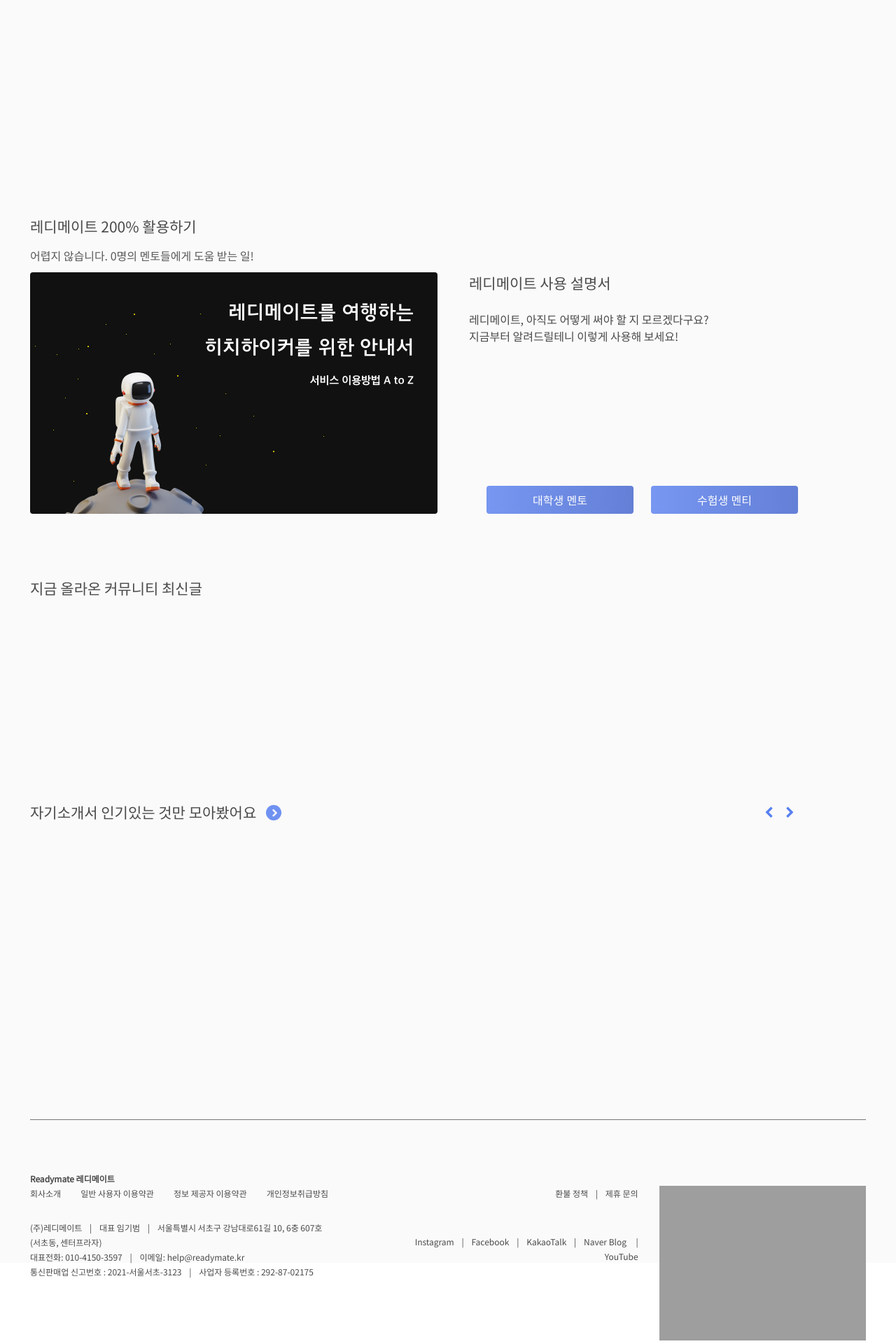
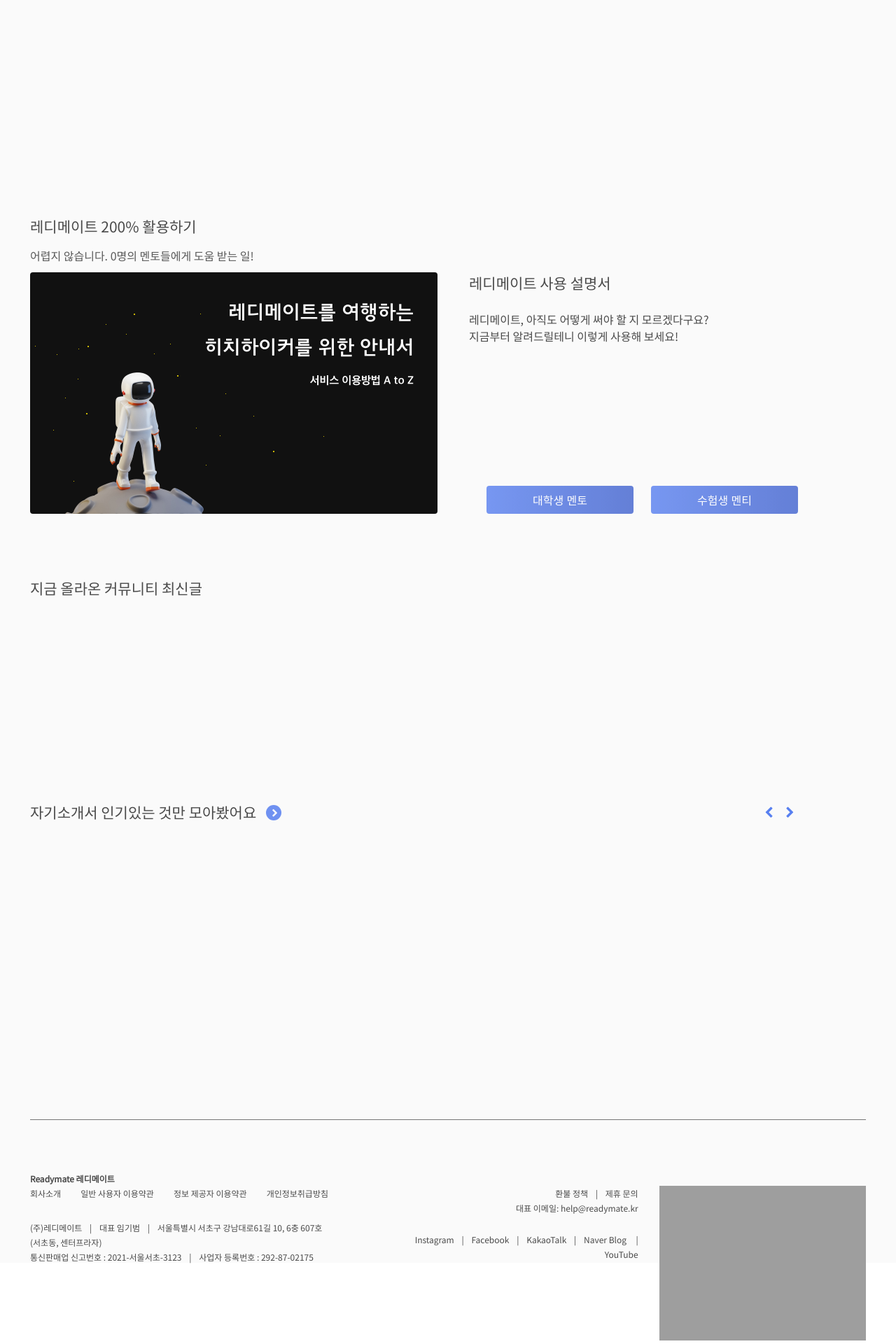
Before and after one commit to leeedward19963/Readymate, a Flask app: page /index in a window 1280 px wide. Shown: the part 1723-3643 px from the top of the page at 70% size. Run offline with Flask 2, Linux system fonts and the light colour scheme; data that the repository does not hold is empty; some libraries are stand-ins or nearby versions; grey boxes are pictures that could not be loaded.

Commit message:
이호진

```diff
--- a/templates/index.html
+++ b/templates/index.html
@@ -1463,7 +1463,6 @@
         </div>
         <p style="margin-top: 28px">
         <p style="font-size: 12px;line-height: 21px">(주)레디메이트&nbsp;&nbsp;&nbsp;&nbsp;|&nbsp;&nbsp;&nbsp;&nbsp;대표 임기범&nbsp;&nbsp;&nbsp;&nbsp;|&nbsp;&nbsp;&nbsp;&nbsp;서울특별시 서초구 강남대로61길 10, 6충 607호(서초동, 센터프라자)</p>
-        <p style="font-size: 12px;line-height: 21px">대표전화: 010-4150-3597&nbsp;&nbsp;&nbsp;&nbsp;|&nbsp;&nbsp;&nbsp;&nbsp;이메일: help@readymate.kr</p>
         <p style="font-size: 12px;line-height: 21px">통신판매업 신고번호 : 2021-서울서초-3123&nbsp;&nbsp;&nbsp;&nbsp;|&nbsp;&nbsp;&nbsp;&nbsp;사업자
             등록번호 : 292-87-02175</p>
         </p>
@@ -1472,7 +1471,8 @@
         <br>
         <p style="font-size: 12px;line-height: 21px"><span style="cursor: pointer;font-size: 12px" onclick="window.location.href='https://readymate.notion.site/78b989750d024461a5c90533f85a96a2'">환불 정책</span>&nbsp;&nbsp;&nbsp;&nbsp;|&nbsp;&nbsp;&nbsp;&nbsp;<span
                 style="cursor: pointer;font-size: 12px" onclick="window.location.href='https://readymate.notion.site/39914dc412af494ca378ce3ffbcb46e6'">제휴 문의</span></p>
-        <br><br>
+        <p style="font-size: 12px;line-height: 21px">대표 이메일: help@readymate.kr</p>
+        <br>
         <p style="font-size: 12px;line-height: 21px"><span style="cursor: pointer;font-size: 12px" onclick="window.location.href='https://www.instagram.com/readymate_official/'">Instagram</span>&nbsp;&nbsp;&nbsp;&nbsp;|&nbsp;&nbsp;&nbsp;&nbsp;<span style="font-size: 12px" onclick="window.location.href='https://www.facebook.com/readymateofficial/'">Facebook</span>&nbsp;&nbsp;&nbsp;&nbsp;|&nbsp;&nbsp;&nbsp;&nbsp;<span style="font-size: 12px" onclick="window.location.href='https://pf.kakao.com/_yxcxjrs'">KakaoTalk</span>&nbsp;&nbsp;&nbsp;&nbsp;|&nbsp;&nbsp;&nbsp;&nbsp;<span style="font-size: 12px" onclick="window.location.href='https://blog.naver.com/readymate'">Naver Blog</span>
             &nbsp;&nbsp;&nbsp;&nbsp;|&nbsp;&nbsp;&nbsp;&nbsp;<span style="cursor: pointer;font-size: 12px" onclick="window.location.href='https://www.youtube.com/channel/UCqIpL26iqOWWkNoaBtJlRqA'">YouTube</span></p>
     </div>
```
